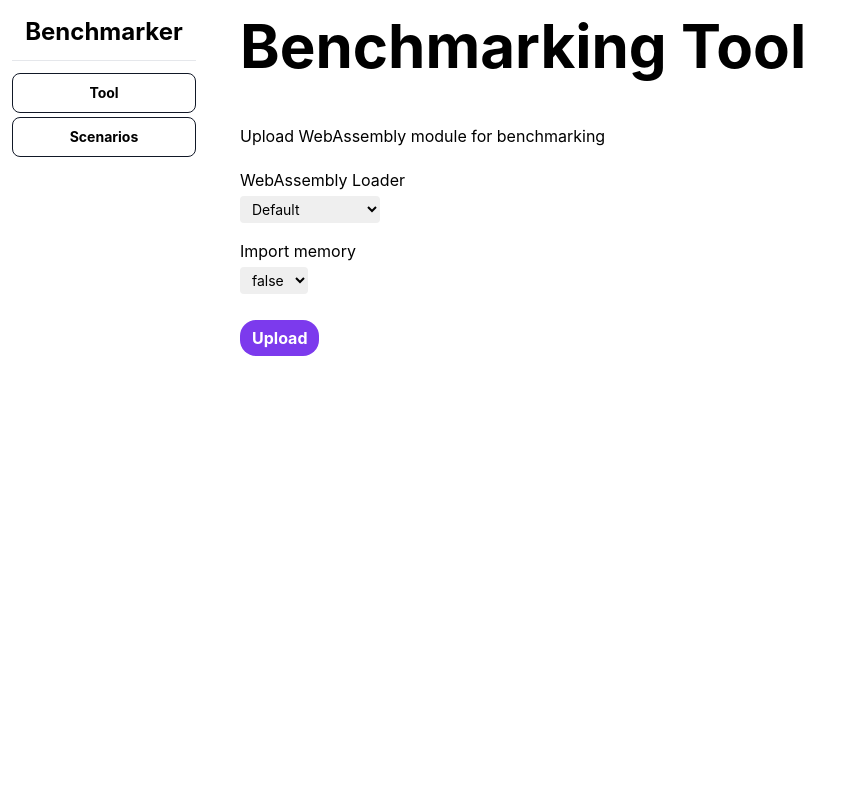
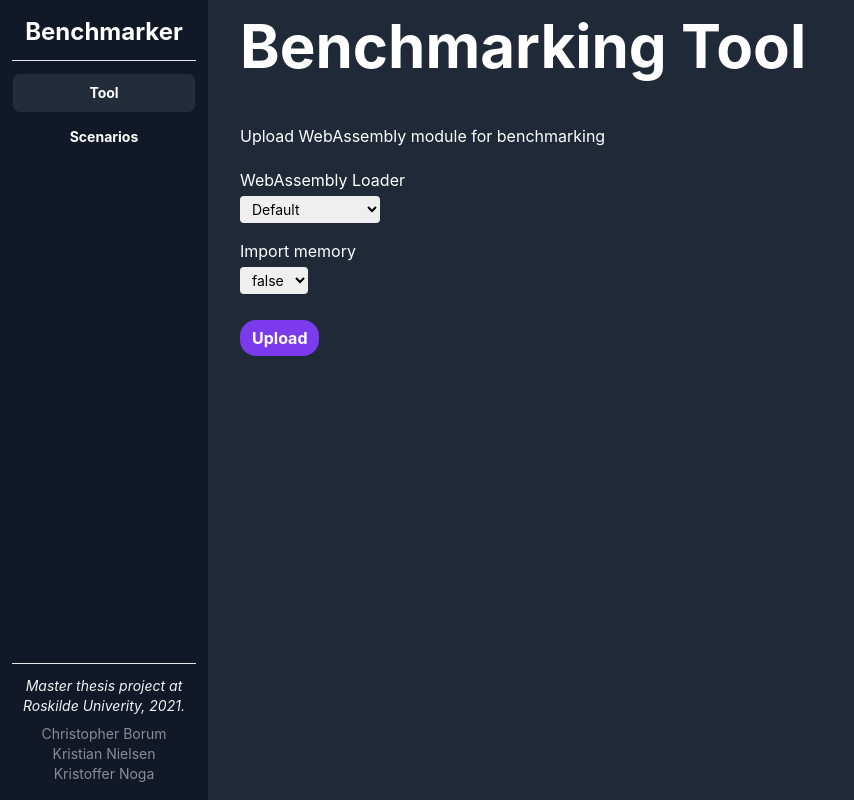
Before and after one commit to kristian94/benchmarker, a React (Create React App) app in the folder frontend/: page / in a window 1280 px wide. Shown: the whole page, without its empty margins (0-854 px from the left). Built offline with nearby package versions, Linux system fonts and the light colour scheme.

Commit message:
Better structure and some ui

```diff
--- a/frontend/package.json
+++ b/frontend/package.json
@@ -15,6 +15,7 @@
     "@types/react-redux": "^7.1.16",
     "@types/react-router-dom": "^5.1.7",
     "chart.js": "^2.9.4",
+    "prop-types": "^15.7.2",
     "react": "^17.0.1",
     "react-chartjs-2": "^2.11.1",
     "react-dom": "^17.0.1",
--- a/frontend/src/App.tsx
+++ b/frontend/src/App.tsx
@@ -2,11 +2,12 @@ import React from 'react';
 import { HashRouter, Route } from 'react-router-dom'
 
 import './css/App.css';
-import Sidebar from './components/Sidebar';
+import Sidebar from './components/Sidebar/Sidebar';
 import Scenarioes from './views/Scenarios';
 import Tool from './views/Tool';
 
 function App() {
+  window.document.documentElement.classList.add("dark") // forced dark mode
   return (
     <div className="h-screen dark:bg-gray-800 dark:text-white">
       <HashRouter>
--- a/frontend/src/components/Sidebar.js
+++ /dev/null
@@ -1,32 +0,0 @@
-import React, { useState } from 'react'
-import { useHistory } from 'react-router';
-
-function Sidebar(props) {
-    const history = useHistory()
-    const [section, setSection] = useState(1)
-    return (
-        <div className="flex-none w-52 px-3 pt-4 dark:bg-gray-900">
-            <div className="text-center">
-                <h1 className="font-bold mb-3 text-2xl">Benchmarker</h1>
-            </div>
-            <hr className="mb-3" />
-            <div className="grid grid-cols-1 gap-1">
-                {/* // TODO: Fix centering of text. Below is crap: */}
-                <div
-                    className={`border border-gray-900 text-sm font-bold h-10 flex items-center justify-center rounded-lg cursor-pointer hover:border-gray-600 transition ease-out duration-300 transform hover:scale-105 ${section === 1 ? "dark:bg-gray-700 bg-opacity-50" : ""}`}
-                    onClick={_ => { setSection(1); history.push({ pathname: "/" }) }}
-                >
-                    Tool
-                </div>
-                <div
-                    className={`border border-gray-900 text-sm font-bold h-10 flex items-center justify-center rounded-lg cursor-pointer hover:border-gray-600 transition ease-out duration-300 transform hover:scale-105 ${section === 2 ? "dark:bg-gray-700 bg-opacity-50" : ""}`}
-                    onClick={_ => { setSection(2); history.push({ pathname: "/scenarios" }) }}
-                >
-                    Scenarios
-                </div>
-            </div>
-        </div>
-    )
-}
-
-export default Sidebar
--- /dev/null
+++ b/frontend/src/components/Sidebar/Sidebar.js
@@ -0,0 +1,42 @@
+import React, { useState } from 'react';
+import SidebarFooter from './SidebarFooter';
+import SidebarItem from './SidebarItem';
+
+function Sidebar() {
+    const [section, setSection] = useState(1)
+
+    return (
+        <div className="flex-none w-52 px-3 pt-4 text-white bg-gray-900 dark:bg-gray-900">
+            <div className="grid grid-cols-1 gap-1 h-full content-between">
+                <div>
+                    <div className="text-center">
+                        <h1 className="font-bold mb-3 text-2xl">Benchmarker</h1>
+                    </div>
+                    <hr className="mb-3" />
+                    <div className="grid grid-cols-1 gap-1">
+                        <SidebarItem
+                            text="Tool"
+                            section={1}
+                            activeSection={section}
+                            path="/"
+                            setSection={setSection}
+
+                        />
+                        <SidebarItem
+                            text="Scenarios"
+                            section={2}
+                            activeSection={section}
+                            path="/scenarios"
+                            setSection={setSection}
+                        />
+                    </div>
+                </div>
+                <div>
+                    <SidebarFooter />
+                </div>
+            </div>
+        </div>
+    )
+}
+
+export default Sidebar
--- /dev/null
+++ b/frontend/src/components/Sidebar/SidebarFooter.js
@@ -0,0 +1,19 @@
+import React from 'react'
+
+function SidebarFooter() {
+    return (
+        <>
+            <hr className="mb-3" />
+            <div className="text-center pb-4">
+                <p className="text-sm text-white text-opacity-95 italic mb-2">Master thesis project at Roskilde Univerity, 2021.</p>
+                <ul className="text-sm text-white text-opacity-50">
+                    <li>Christopher Borum</li>
+                    <li>Kristian Nielsen</li>
+                    <li>Kristoffer Noga</li>
+                </ul>
+            </div>
+        </>
+    )
+}
+
+export default SidebarFooter
--- /dev/null
+++ b/frontend/src/components/Sidebar/SidebarItem.js
@@ -0,0 +1,25 @@
+import React from 'react';
+import PropTypes from 'prop-types';
+import { useHistory } from 'react-router';
+
+function SidebarItem({ activeSection, section, text, setSection, path }) {
+    const history = useHistory()
+    return (
+        <div
+            className={`border border-gray-900 text-sm font-bold h-10 flex items-center justify-center rounded-lg cursor-pointer hover:border-gray-600 transition ease-out duration-300 transform hover:scale-105 ${activeSection === section ? "bg-gray-700 bg-opacity-50" : ""}`}
+            onClick={_ => { setSection(section); history.push({ pathname: path }) }}
+        >
+            {text}
+        </div>
+    )
+}
+
+SidebarItem.propTypes = {
+    activeSection: PropTypes.number,
+    section: PropTypes.number,
+    text: PropTypes.string,
+    setSection: PropTypes.func,
+    path: PropTypes.string
+}
+
+export default SidebarItem
--- a/frontend/tailwind.config.js
+++ b/frontend/tailwind.config.js
@@ -1,7 +1,7 @@
 module.exports = {
   // purge: [],
   purge: ['./src/**/*.{js,jsx,ts,tsx}', './public/index.html'],
-  darkMode: "media", // or 'media' or 'class'
+  darkMode: "class", // or 'media' or 'class'
   theme: {
     extend: {},
   },
```
Also changed, not shown: 1 other file (tests, documents, lock files or other folders).
